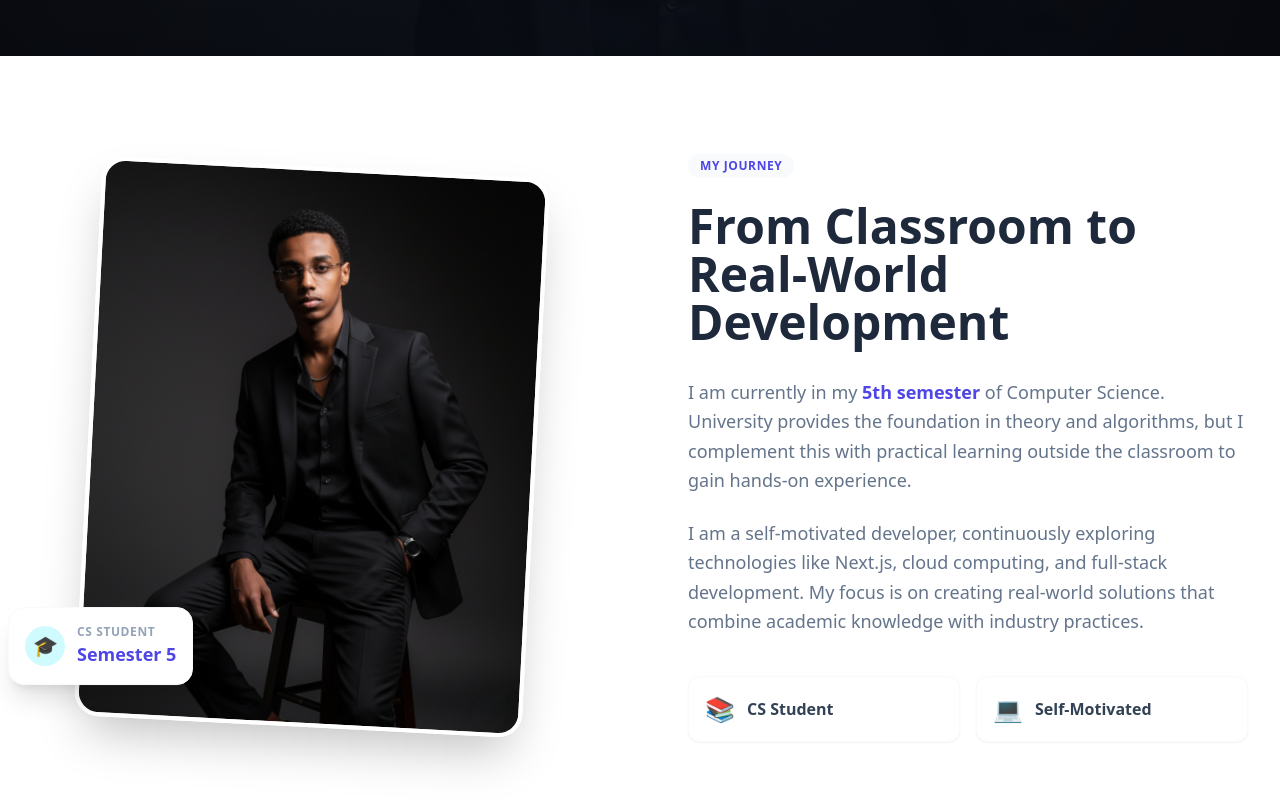
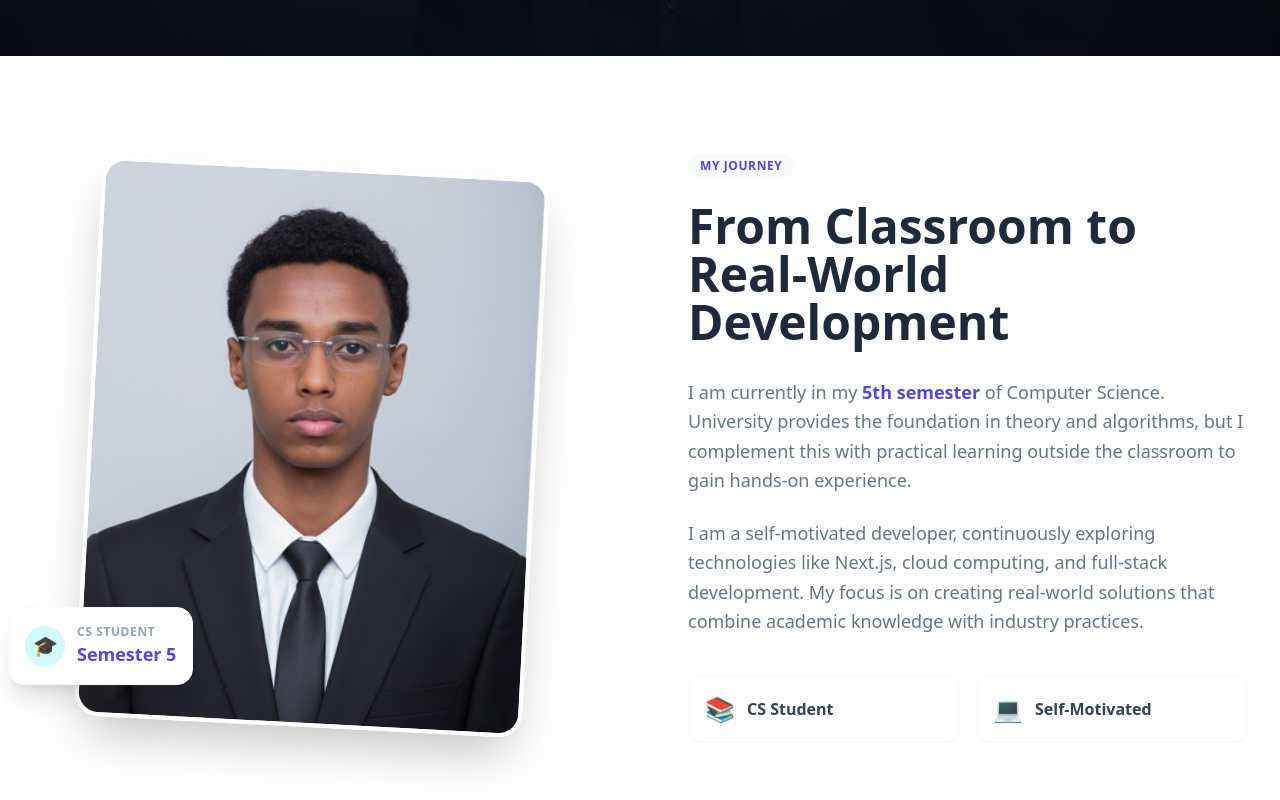
Before and after one commit to Cabdinasir64/Abdinasir, a Next.js app in the folder frontend/: page /about in a window 1280 px wide. Shown: the part 494-1294 px from the top of the page. Built offline with nearby package versions, Linux system fonts and the light colour scheme.

Commit message:
chore: update image

```diff
--- a/frontend/components/about/AboutStory.tsx
+++ b/frontend/components/about/AboutStory.tsx
@@ -5,7 +5,7 @@ import Image from "next/image";
 import { useTranslation } from "react-i18next";
 import { useLanguageStore } from "@/stores/languageStore";
 
-import MyImage from "@/assets/A31.png";
+import ImageStory from "@/assets/PortfolioImage.jpg"
 
 const AboutStory = () => {
     const { t } = useTranslation();
@@ -39,7 +39,7 @@ const AboutStory = () => {
 
                         <div className="relative aspect-[4/5] w-full max-w-md mx-auto rounded-3xl overflow-hidden shadow-2xl border-4 border-white dark:border-surface-800 rotate-3 transition-transform hover:rotate-0 duration-500">
                             <Image
-                                src={MyImage}
+                                src={ImageStory}
                                 alt="Abdinasir Story"
                                 fill
                                 sizes="(max-width: 768px) 100vw, 500px"
@@ -84,7 +84,7 @@ const AboutStory = () => {
                             <p >
                                 {renderText(t('about_story.p1'))}
                             </p>
-                            <p suppressHydrationWarning>
+                            <p >
                                 {renderText(t('about_story.p2'))}
                             </p>
                         </div>
```
